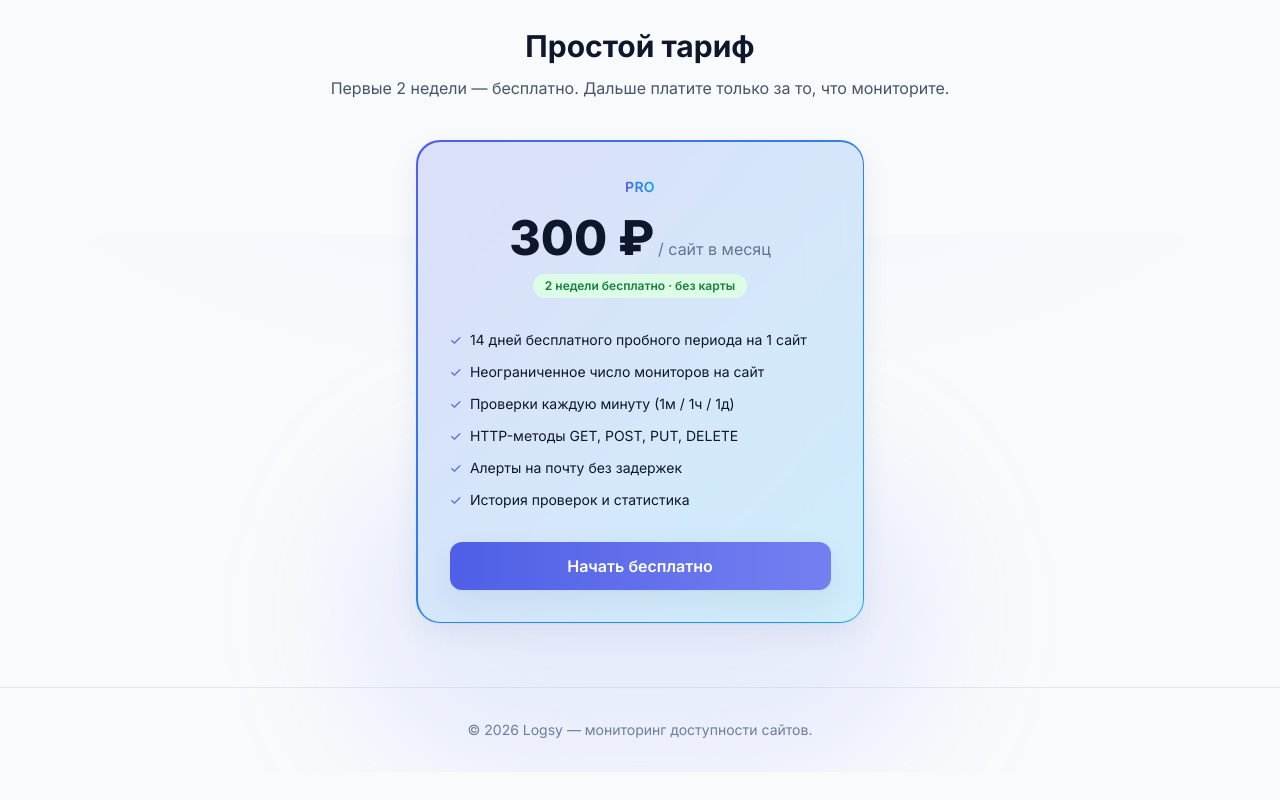
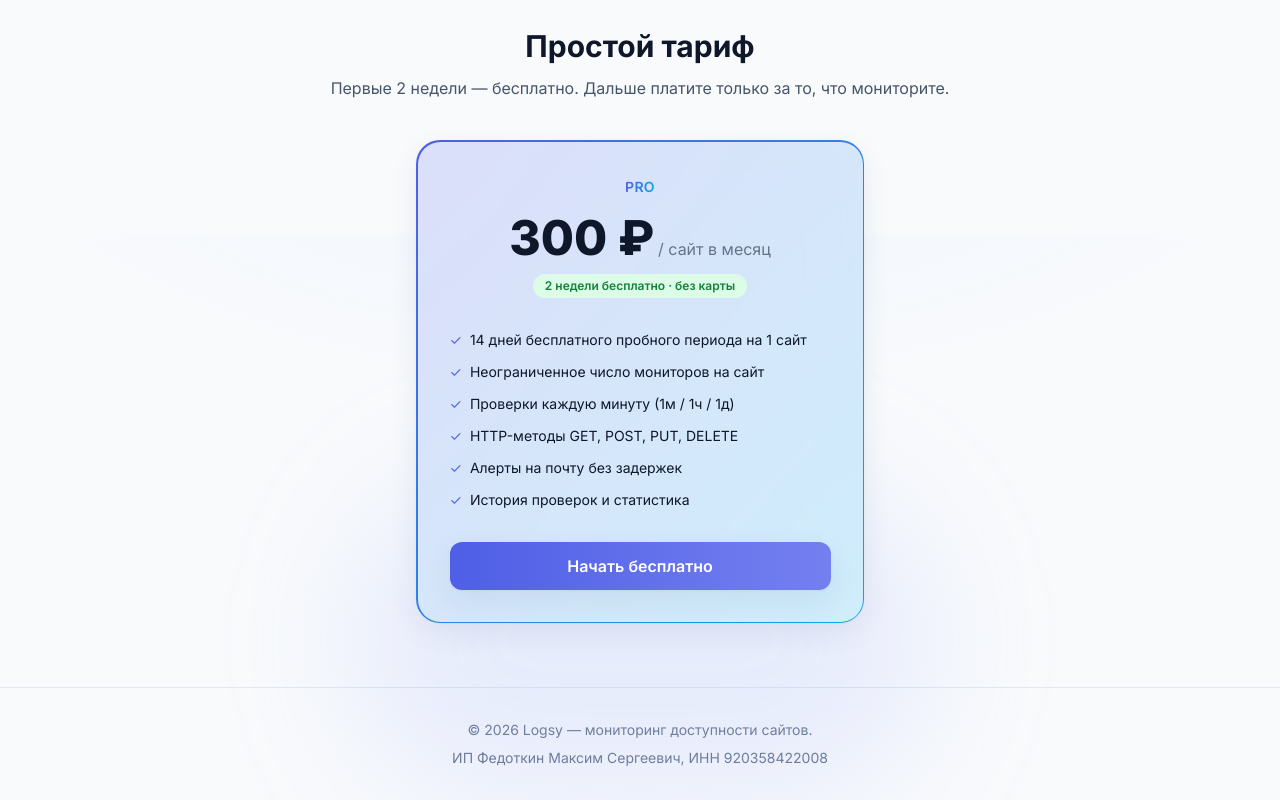
Before and after one commit to lolik20/logsy, a Next.js app: page / in a window 1280 px wide. Shown: the part 2965-3765 px from the top of the page. Before the commit the page ends 3737 px from the top, so only its background shows below. Built offline with nearby package versions, Linux system fonts and the light colour scheme; no server answers.

Commit message:
Добавить юридические данные ИП в футер

```diff
--- a/src/app/page.tsx
+++ b/src/app/page.tsx
@@ -369,7 +369,8 @@ export default async function LandingPage() {
       </section>
 
       <footer className="border-t border-slate-200 py-8 text-center text-sm text-slate-500 dark:border-slate-800">
-        © {new Date().getFullYear()} Logsy — мониторинг доступности сайтов.
+        <p>© {new Date().getFullYear()} Logsy — мониторинг доступности сайтов.</p>
+        <p className="mt-2">ИП Федоткин Максим Сергеевич, ИНН 920358422008</p>
       </footer>
     </main>
   );
```
